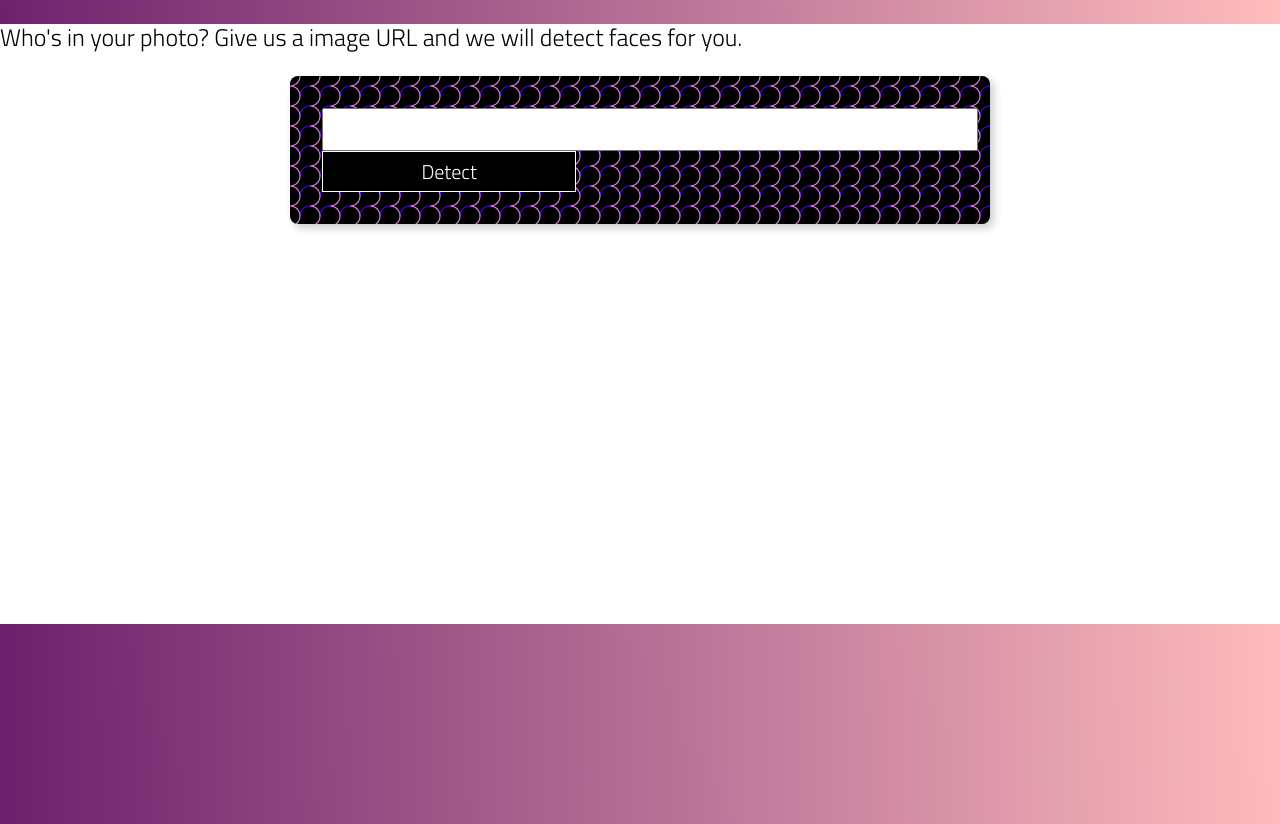
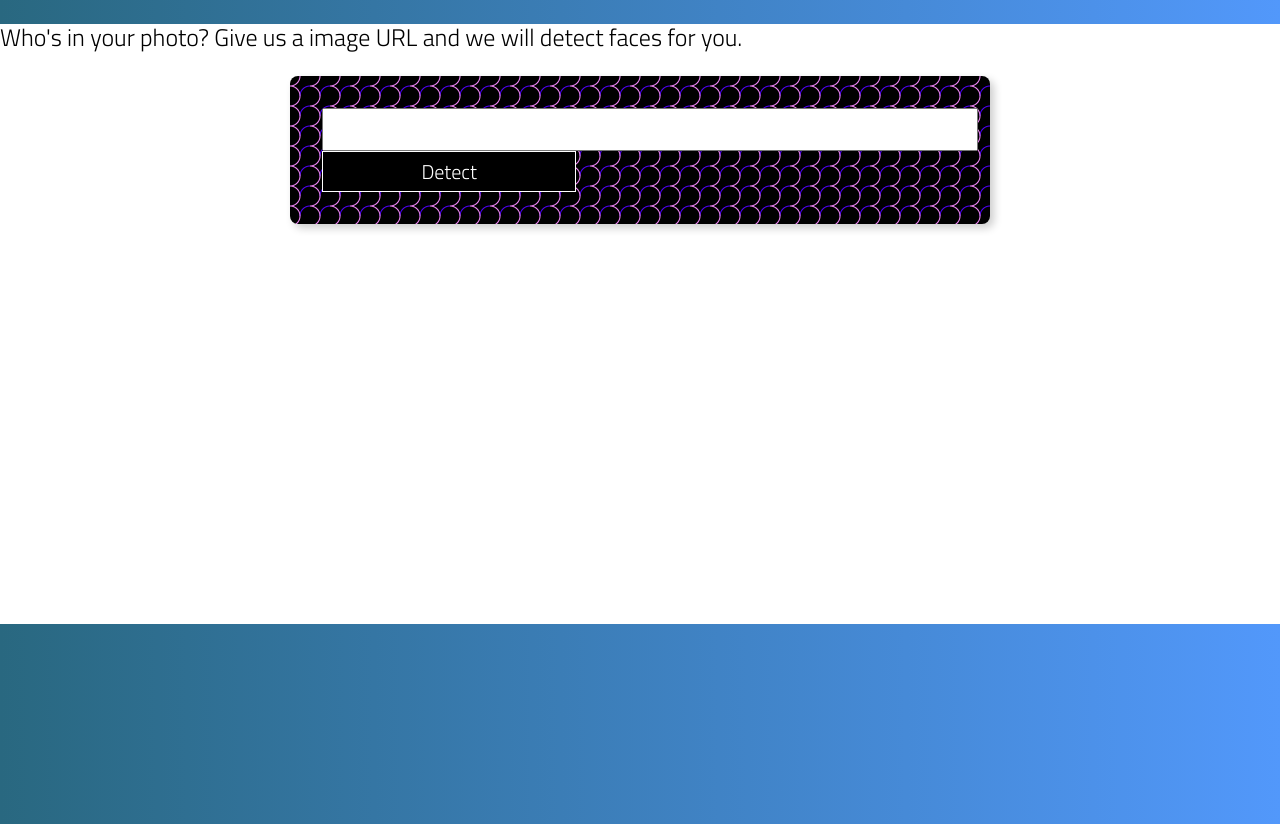
Before and after one commit to pixelRena/VisageAi, a React (Create React App) app in the folder frontend/: page / in a window 1280 px wide. Built offline with nearby package versions, Linux system fonts and the light colour scheme.

Commit message:
Updated background color and height of layout

```diff
--- a/frontend/src/index.css
+++ b/frontend/src/index.css
@@ -7,7 +7,9 @@
     sans-serif;
   -webkit-font-smoothing: antialiased;
   -moz-osx-font-smoothing: grayscale;
-  background: linear-gradient(89deg,  rgb(108 32 108) 0%, rgb(255 189 189) 100%)
+  background: linear-gradient(to right, rgb(41, 104, 128), rgb(82, 152, 251));
+  min-height: 100%;
+  height: 100vh;
 }
 
 button {
```
